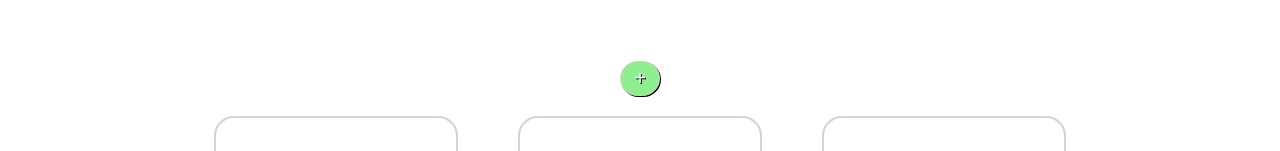
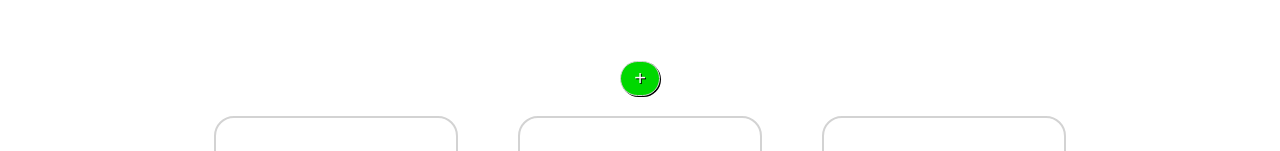
Before and after one commit to mythicdarijan/shoe-shop-website, a plain HTML site: page GrabIT - Shoes Shop Website/index.html in a window 1280 px wide. Shown: the part 523-674 px from the top of the page. Drawn offline with Linux system fonts and the light colour scheme.

Commit message:
git practice, only minor style changes.

```diff
--- a/GrabIT - Shoes Shop Website/styles.css
+++ b/GrabIT - Shoes Shop Website/styles.css
@@ -761,7 +761,7 @@ input[type="radio"]:checked + label .checkmark::after {
     border: solid 1px lightgray;
     border-radius: 50px;
     font-size: 20px;
-    background-color: lightgreen;
+    background-color: rgb(0, 216, 0);
     box-shadow: 1px 1px black;
     transition: background-color 0.4s;
    }
```
